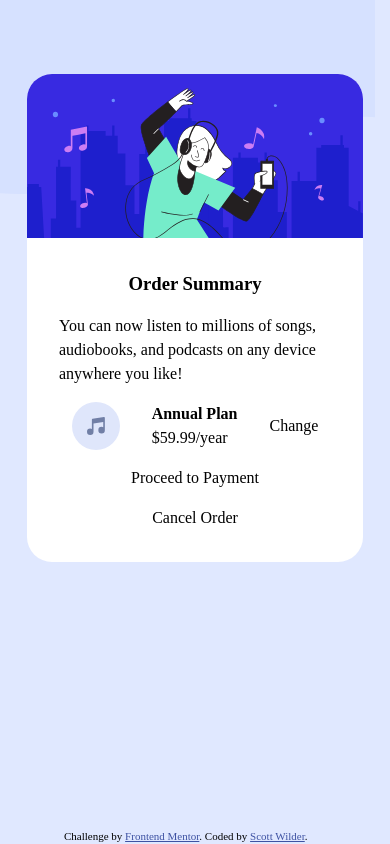
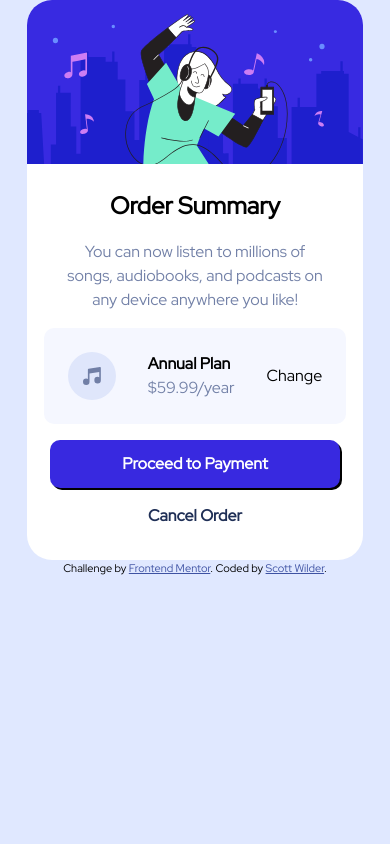
Before and after one commit to Scott-Wilder/fem-order-summary-component, a plain HTML site: page index.html in a window 390 px wide. Drawn offline with Linux system fonts and the light colour scheme.

Commit message:
style: Feature and updates related to styling
* added media query for responsiveness

```diff
--- a/index.html
+++ b/index.html
@@ -15,16 +15,18 @@
   </style>
 </head>
 <body>
-  <div class="img-background">
+  <div class="img-background-mobile">
     <img src="images\pattern-background-mobile.svg" alt="pattern-background-mobile">
   </div>
+  <!--<div class="img-background">
+    <img src="images\pattern-background-desktop.svg" alt="pattern-background">
+  </div> -->
   <div class="container">
   <div class="hero">
     <div class="img-top-box"><img class="img-top" src="images\illustration-hero.svg" alt="illustration-hero"></div>
     <div class="content">
-      <h3>Order Summary</h3>
-      <p>You can now listen to millions of songs, audiobooks, and podcasts on any
-        device anywhere you like!</p>
+      <h2>Order Summary</h2>
+      <p class="pmain">You can now listen to millions of songs, audiobooks, and podcasts on any device anywhere you like!</p>
       <div class="center">
         <div class="left">
           <img src="images\icon-music.svg" alt="illustration-hero">
@@ -37,8 +39,9 @@
           <a>Change</a>
         </div>
       </div>
-      <a>Proceed to Payment</a>
-      <a>Cancel Order</a>
+      <div class="pay"><a class="paylink">Proceed to Payment</a></div>
+
+      <a class="cancel">Cancel Order</a>
     </div>
   </div>
 </div>
--- a/styles.css
+++ b/styles.css
@@ -1,4 +1,6 @@
+@import url("https://fonts.googleapis.com/css?family=Red+Hat+Display");
 /*RESET CSS Start*/
+
 /* Box sizing rules */
 *,
 *::before,
@@ -74,10 +76,23 @@ select {
   }
 }
 /*RESET CSS End*/
-
 body {
   background-color: hsl(225, 100%, 94%);
+  font-family: Red Hat Display;
+  font-size: 16px;
 
+}
+.content p {
+  color:  hsl(224, 23%, 55%);
+}
+h2 {
+  font-weight: 900;
+  padding-top: 1.5rem;
+}
+.pmain {
+  text-align: center;
+  font-weight: 500;
+  width: 16rem;
 }
 .container{
   display: flex;
@@ -100,18 +115,42 @@ body {
   align-items: center;
   flex-direction: column;
   grid-gap: 1rem;
-    padding: 2rem;
 
 }
 .center{
   display: flex;
   grid-gap: 2rem;
   align-items: center;
+  background-color:hsl(225, 100%, 98%);
+  padding: 1.5rem;
+  border-radius: 10px;
+}
+.pay {
+  display: flex;
+  background-color:hsl(245, 75%, 52%);
+  padding-left: 4.5rem;
+  padding-right: 4.5rem;
+  padding-top: .75rem;
+  padding-bottom: .75rem;
+  border-radius: 10px;
+  box-shadow: 2px 2px;
+}
+.paylink {
+  color: white;
+  text-align: center;
+  font-weight: 700;
+}
+.cancel {
+  padding-bottom: 2rem;
+  color:   hsl(223, 47%, 23%);
+  font-weight: 700;
+}
 
+@media (min-width: 390px) {
+  .container{
+    margin-top: auto;
   }
-.attribution {
-    position: absolute;
-    bottom: 0;
-    margin-left: 4rem;
-
+  .img-background-mobile{
+    display: none;
   }
+}
```
Lines whose indentation alone changed are shown as unchanged.
